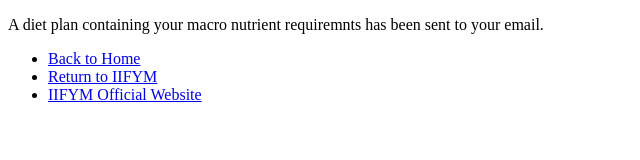
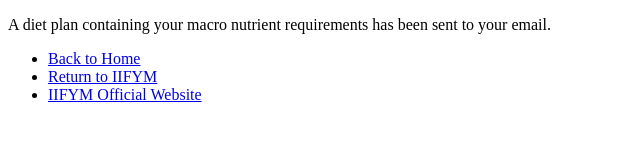
Before and after one commit to btbernheim/btbernheim.github.io, a plain HTML site: page thankyou.html in a window 1280 px wide. Shown: the full height of the page, 0-640 px from the left. Drawn offline with Linux system fonts and the light colour scheme.

Commit message:
Fixed code/syntax errors checked on html checker

```diff
--- a/thankyou.html
+++ b/thankyou.html
@@ -4,14 +4,13 @@
 	<title>Thank You</title>
 </head>
 <body>
-<p>A diet plan containing your macro nutrient requiremnts has been sent to your email.</p>
-<nav>
+<p>A diet plan containing your macro nutrient requirements has been sent to your email.</p>
 <nav>
 	<ul>
  		<li><a href="index.html">Back to Home</a></li>
  		<li><a href="iifympage.html">Return to IIFYM</a></li>
  		<li><a href="http://www.iifym.com/">IIFYM Official Website</a></li>
  	</ul>
- </nav>
+</nav>
 </body>
 </html>
```
